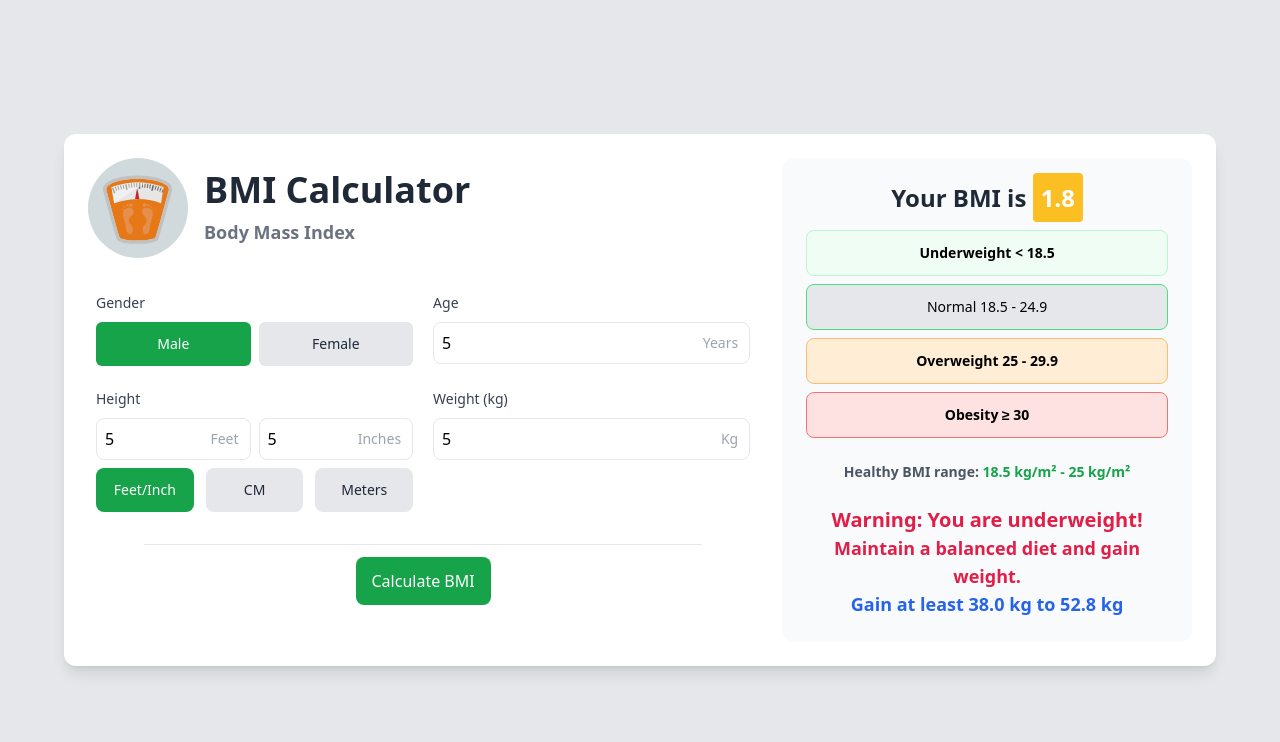
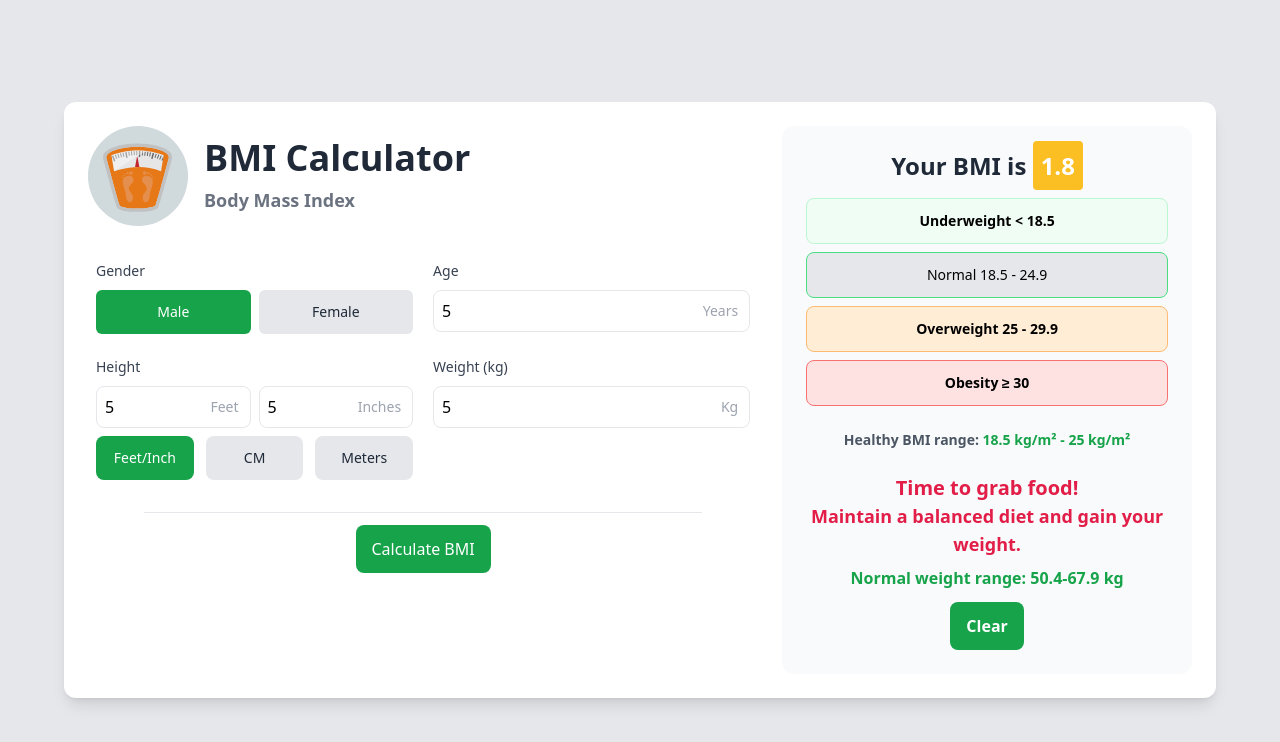
Before and after one commit to apolo-itnet/BMI-Calculator, a plain HTML site: page index.html in a window 1280 px wide. Both pictures are taken after typing "5", "5", "5", "5" into the empty fields and a click on the button "Calculate BMI". Drawn offline with nearby package versions, Linux system fonts and the light colour scheme.

Commit message:
BMI-Calculator-require-bmi-value-animation-clear-button-update

```diff
--- a/index.html
+++ b/index.html
@@ -93,14 +93,16 @@
             </div>
         </form>
 
-
         <hr class="w-10/12 mx-auto">
 
-        <button id="calculateBtn" class="flex mx-auto mt-3 px-4 py-3 bg-green-600 text-white rounded-lg hover:px-6 duration-300 transition-all"> Calculate BMI </button>
+        <div class="flex ">
+            <button id="calculateBtn" class="flex mx-auto mt-3 px-4 py-3 bg-green-600 text-white rounded-lg hover:px-6 duration-300 transition-all"> Calculate BMI </button>
+            <!-- <button id="clearBtn" class="flex mx-auto mt-3 px-4 py-3 bg-green-600 text-white rounded-lg"> Clear </button> -->
+        </div>
       </div>
 
       <!-- Result Section -->
-      <div class="w-7/12 p-6 bg-gray-50 rounded-xl font-semibold text-center">
+      <div class="w-7/12 flex flex-col justify-center p-6 bg-gray-50 rounded-xl font-semibold text-center">
         <h2 class="text-2xl font-bold text-gray-800 mb-4 text-center">Your BMI is <span id="bmiValue" class="text-green-600 font-bold text-2xl"> - </span></h2>
 
         <div class="space-y-2">
@@ -132,6 +134,8 @@
 
         <p class="text-center text-sm text-gray-600 my-6">Healthy BMI range: <strong class="text-green-600">18.5 kg/m² - 25 kg/m²</strong></p>
         <p class="text-center text-base text-rose-600" id="recommendation"> Enter your details to calculate BMI </p>
+        <button id="clearBtn" class="flex mx-auto mt-3 px-4 py-3 bg-green-600 text-white rounded-lg hover:px-6 duration-300 transition-all"> Clear </button>
+
       </div>
     </div>
     <script src="script.js"></script>
--- a/script.js
+++ b/script.js
@@ -1,4 +1,5 @@
 document.addEventListener("DOMContentLoaded", function () {
+    // Get references to the DOM elements
     const heightFt = document.getElementById("heightFt");
     const heightIn = document.getElementById("heightIn");
     const heightCm = document.getElementById("heightCm");
@@ -10,9 +11,11 @@ document.addEventListener("DOMContentLoaded", function () {
     const genderButtons = document.querySelectorAll(".gender-btn");
     const categories = { underweight: "bg-amber-400", normal: "bg-green-600", overweight: "bg-orange-500", obesity: "bg-red-600" };
 
+    // Set initial active buttons
     heightButtons[0].classList.add("bg-green-600", "text-white");
     genderButtons[0].classList.add("bg-green-600", "text-white");
 
+    // Add event listeners to gender buttons
     genderButtons.forEach(button => {
         button.addEventListener("click", function () {
             genderButtons.forEach(btn => btn.classList.remove("bg-green-600", "text-white"));
@@ -20,6 +23,7 @@ document.addEventListener("DOMContentLoaded", function () {
         });
     });
 
+    // Function to toggle height inputs based on selected unit
     window.toggleHeightInputs = function (unit) {
         [heightFt, heightIn, heightCm, heightM].forEach(el => el.parentElement.classList.add("hidden"));
         document.querySelectorAll(".height-btn").forEach(btn => btn.classList.remove("bg-green-600", "text-white"));
@@ -29,6 +33,7 @@ document.addEventListener("DOMContentLoaded", function () {
         document.querySelector(`button[data-unit="${unit}"]`).classList.add("bg-green-600", "text-white");
     };
 
+    // Function to validate inputs
     function validateInputs() {
         let isValid = true;
         document.querySelectorAll("input").forEach(input => {
@@ -43,6 +48,7 @@ document.addEventListener("DOMContentLoaded", function () {
         return isValid;
     }
 
+    // Function to calculate BMI
     function calculateBMI() {
         if (!validateInputs()) return;
         let heightInMeters = 0, weightValue = parseFloat(weight.value);
@@ -55,51 +61,65 @@ document.addEventListener("DOMContentLoaded", function () {
         }
         if (heightInMeters > 0 && weightValue > 0) {
             let bmi = (weightValue / (heightInMeters ** 2)).toFixed(1);
-            animateCategoryHighlight(bmi);
+            animateCategoryHighlight(bmi, heightInMeters);
         }
     }
 
-    function animateCategoryHighlight(finalBmi) {
+    // Function to animate the BMI category highlight
+    function animateCategoryHighlight(finalBmi, heightInMeters) {
         let counter = 0, categoryKeys = Object.keys(categories);
         let interval = setInterval(() => {
             let randomCategory = categoryKeys[Math.floor(Math.random() * categoryKeys.length)];
             categoryKeys.forEach(key => document.getElementById(key).classList.remove(...Object.values(categories)));
-            document.getElementById(randomCategory).classList.add(categories[randomCategory]);
-            if (++counter >= 6) {
+            bmiValue.textContent = (Math.random() * (50 - 10) + 10).toFixed(1);
+            if (++counter >= 20) {
                 clearInterval(interval);
-                showBMI(finalBmi);
+                showBMI(finalBmi, heightInMeters);
             }
-        }, 300);
+        }, 50);
     }
 
-    function showBMI(bmi) {
+    // Function to display the BMI result and recommendation
+    function showBMI(bmi, heightInMeters) {
         bmiValue.textContent = bmi;
         Object.keys(categories).forEach(key => document.getElementById(key).classList.remove(...Object.values(categories)));
         let result = bmi < 18.5 ? "underweight" : bmi < 25 ? "normal" : bmi < 30 ? "overweight" : "obesity";
         document.getElementById(result).classList.add(categories[result]);
         bmiValue.className = "p-2 rounded text-white " + categories[result];
 
-        let weightSuggestion = "";
-        if (result === "underweight") weightSuggestion = `Gain at least ${(18.5 * (parseFloat(heightFt.value) * 0.3048) ** 2 - parseFloat(weight.value)).toFixed(1)} kg to ${(24.9 * (parseFloat(heightFt.value) * 0.3048) ** 2 - parseFloat(weight.value)).toFixed(1)} kg`;
-        else if (result === "overweight" || result === "obesity") weightSuggestion = `Lose at least ${(parseFloat(weight.value) - 24.9 * (parseFloat(heightFt.value) * 0.3048) ** 2).toFixed(1)} kg to be in a healthy range`;
+        // Calculate normal weight range
+        let minWeight = (18.5 * (heightInMeters ** 2)).toFixed(1);
+        let maxWeight = (24.9 * (heightInMeters ** 2)).toFixed(1);
+        let weightSuggestion = `Normal weight range: ${minWeight}-${maxWeight} kg`;
 
+        // Display recommendation based on BMI category
         recommendation.innerHTML = `<div class='text-xl font-bold'>${{
-            underweight: "Warning: You are underweight!",
+            underweight: "Time to grab food!",
             normal: "Great Shape!",
-            overweight: "Warning: You are overweight!",
-            obesity: "Critical: Obesity detected!"
+            overweight: "Time to get Run!",
+            obesity: "Critical: Time to get Run and Run!"
         }[result]}</div>
         <div class='text-lg'>${{
-            underweight: "Maintain a balanced diet and gain weight.",
+            underweight: "Maintain a balanced diet and gain your weight.",
             normal: "Keep up the healthy lifestyle!",
-            overweight: "Consider a healthier diet and exercise.",
+            overweight: "Consider a healthier diet and exercise to lose weight.",
             obesity: "Consult a healthcare provider immediately."
         }[result]}</div>
-        <div class='text-lg text-blue-600 font-semibold'>${weightSuggestion}</div>`;
+        <div class='text-base mt-2 text-green-600 font-semibold'>${weightSuggestion}</div>`;
     }
 
+    // Add event listener to the calculate button
     document.getElementById("calculateBtn").addEventListener("click", function (e) {
         e.preventDefault();
         calculateBMI();
     });
+
+    // Add event listener to the clear button
+    document.getElementById("clearBtn").addEventListener("click", function () {
+        document.querySelectorAll("input").forEach(input => input.value = "");
+        bmiValue.textContent = "-";
+        bmiValue.className = "";
+        recommendation.innerHTML = "";
+        Object.keys(categories).forEach(key => document.getElementById(key).classList.remove(...Object.values(categories)));
+    });
 });
```
